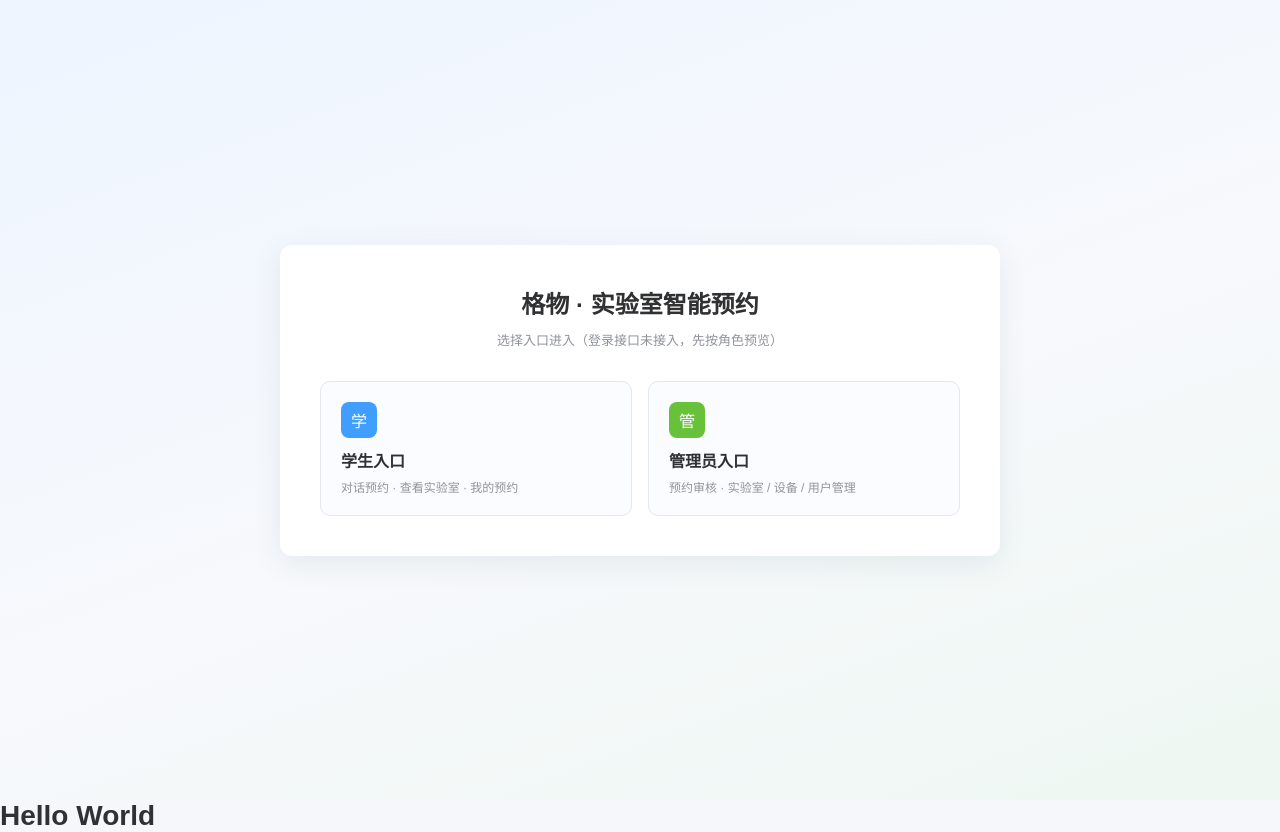
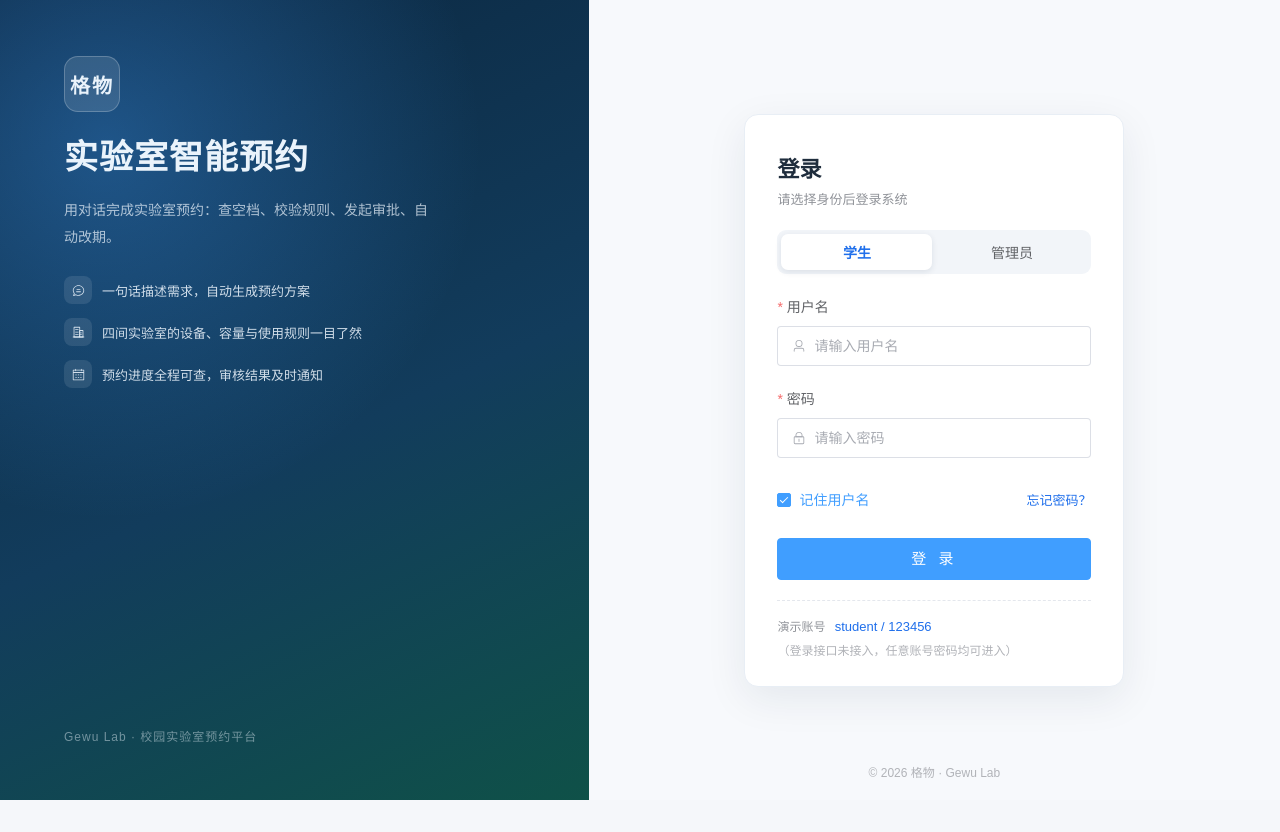
Before and after one commit to katixiya-git/gewu-lab, a Vue app in the folder frontend/: page /login in a window 1280 px wide. After the commit the page ends 800 px from the top, so only its background shows below. Built offline with nearby package versions, Linux system fonts and the light colour scheme.

Commit message:
feat: 登录页重做（品牌区+角色切换+表单校验+本地登录态）

```diff
--- a/frontend/index.html
+++ b/frontend/index.html
@@ -1,10 +1,10 @@
 <!DOCTYPE html>
-<html lang="">
+<html lang="zh-CN">
   <head>
     <meta charset="UTF-8">
     <link rel="icon" href="/favicon.ico">
     <meta name="viewport" content="width=device-width, initial-scale=1.0">
-    <title>Vite App</title>
+    <title>格物 · 实验室智能预约</title>
   </head>
   <body>
     <div id="app"></div>
--- a/frontend/src/App.vue
+++ b/frontend/src/App.vue
@@ -1,4 +1,3 @@
 <template>
   <RouterView />
-  <h1>Hello World</h1>
 </template>
--- /dev/null
+++ b/frontend/src/utils/auth.js
@@ -0,0 +1,33 @@
+const AUTH_KEY = 'gewu:auth'
+const REMEMBER_KEY = 'gewu:remember-username'
+
+/** 读取当前登录信息，未登录返回 null */
+export function getAuth() {
+  try {
+    return JSON.parse(localStorage.getItem(AUTH_KEY))
+  } catch {
+    return null
+  }
+}
+
+/** 写入登录信息；role: 'student' | 'admin' */
+export function setAuth({ role, name, username }) {
+  localStorage.setItem(AUTH_KEY, JSON.stringify({ role, name, username }))
+}
+
+/** 退出登录 */
+export function clearAuth() {
+  localStorage.removeItem(AUTH_KEY)
+}
+
+export function getRememberedUsername() {
+  return localStorage.getItem(REMEMBER_KEY) || ''
+}
+
+export function setRememberedUsername(username) {
+  if (username) {
+    localStorage.setItem(REMEMBER_KEY, username)
+  } else {
+    localStorage.removeItem(REMEMBER_KEY)
+  }
+}
--- a/frontend/src/views/LoginView.vue
+++ b/frontend/src/views/LoginView.vue
@@ -1,114 +1,376 @@
 <script setup>
+import { onMounted, reactive, ref } from 'vue'
 import { useRouter } from 'vue-router'
+import { ElMessage } from 'element-plus'
+import { ChatLineRound, Calendar, OfficeBuilding, Lock, User } from '@element-plus/icons-vue'
+import { setAuth, getRememberedUsername, setRememberedUsername } from '@/utils/auth'
 
 const router = useRouter()
+
+const DEMO = {
+  student: { username: 'student', password: '123456', name: '张同学' },
+  admin: { username: 'admin', password: '123456', name: '王老师' }
+}
+
+const role = ref('student')
+const loading = ref(false)
+const remember = ref(true)
+const formRef = ref()
+const form = reactive({ username: '', password: '' })
+
+const rules = {
+  username: [
+    { required: true, message: '请输入用户名', trigger: 'blur' },
+    { min: 3, max: 20, message: '用户名长度 3–20 个字符', trigger: 'blur' }
+  ],
+  password: [
+    { required: true, message: '请输入密码', trigger: 'blur' },
+    { min: 6, max: 32, message: '密码长度 6–32 个字符', trigger: 'blur' }
+  ]
+}
+
+onMounted(() => {
+  form.username = getRememberedUsername()
+})
+
+function switchRole(next) {
+  if (role.value === next) return
+  role.value = next
+  formRef.value?.clearValidate()
+}
+
+function fillDemo() {
+  const demo = DEMO[role.value]
+  form.username = demo.username
+  form.password = demo.password
+}
+
+function submit() {
+  formRef.value?.validate((valid) => {
+    if (!valid) return
+    loading.value = true
+    // 登录接口未接入：本地模拟一次请求耗时，直接按角色进入
+    window.setTimeout(() => {
+      const demo = DEMO[role.value]
+      const isDemoAccount =
+        form.username === demo.username && form.password === demo.password
+      const name = isDemoAccount ? demo.name : form.username
+      setAuth({ role: role.value, name, username: form.username })
+      setRememberedUsername(remember.value ? form.username : '')
+      loading.value = false
+      ElMessage.success(`欢迎回来，${name}`)
+      router.push(role.value === 'admin' ? '/admin/reviews' : '/chat')
+    }, 420)
+  })
+}
 </script>
 
 <template>
-  <div class="login-page">
-    <div class="login-card">
-      <h1 class="login-card__title">格物 · 实验室智能预约</h1>
-      <p class="login-card__desc">选择入口进入（登录接口未接入，先按角色预览）</p>
+  <div class="login">
+    <section class="login__brand">
+      <div class="brand__mark">格物</div>
+      <h1 class="brand__title">实验室智能预约</h1>
+      <p class="brand__slogan">用对话完成实验室预约：查空档、校验规则、发起审批、自动改期。</p>
 
-      <div class="login-card__entries">
-        <button class="entry entry--student" @click="router.push('/chat')">
-          <span class="entry__icon">学</span>
-          <span class="entry__title">学生入口</span>
-          <span class="entry__desc">对话预约 · 查看实验室 · 我的预约</span>
-        </button>
+      <ul class="brand__points">
+        <li>
+          <el-icon><ChatLineRound /></el-icon>
+          <span>一句话描述需求，自动生成预约方案</span>
+        </li>
+        <li>
+          <el-icon><OfficeBuilding /></el-icon>
+          <span>四间实验室的设备、容量与使用规则一目了然</span>
+        </li>
+        <li>
+          <el-icon><Calendar /></el-icon>
+          <span>预约进度全程可查，审核结果及时通知</span>
+        </li>
+      </ul>
 
-        <button class="entry entry--admin" @click="router.push('/admin/reviews')">
-          <span class="entry__icon">管</span>
-          <span class="entry__title">管理员入口</span>
-          <span class="entry__desc">预约审核 · 实验室 / 设备 / 用户管理</span>
-        </button>
+      <p class="brand__footer">Gewu Lab · 校园实验室预约平台</p>
+    </section>
+
+    <section class="login__panel">
+      <div class="panel">
+        <header class="panel__head">
+          <h2>登录</h2>
+          <p>请选择身份后登录系统</p>
+        </header>
+
+        <div class="role-switch">
+          <button
+            type="button"
+            class="role-switch__item"
+            :class="{ 'is-active': role === 'student' }"
+            @click="switchRole('student')"
+          >
+            学生
+          </button>
+          <button
+            type="button"
+            class="role-switch__item"
+            :class="{ 'is-active': role === 'admin' }"
+            @click="switchRole('admin')"
+          >
+            管理员
+          </button>
+        </div>
+
+        <el-form
+          ref="formRef"
+          :model="form"
+          :rules="rules"
+          label-position="top"
+          size="large"
+          @submit.prevent="submit"
+        >
+          <el-form-item label="用户名" prop="username">
+            <el-input
+              v-model.trim="form.username"
+              placeholder="请输入用户名"
+              :prefix-icon="User"
+              autocomplete="username"
+              @keyup.enter="submit"
+            />
+          </el-form-item>
+
+          <el-form-item label="密码" prop="password">
+            <el-input
+              v-model="form.password"
+              type="password"
+              show-password
+              placeholder="请输入密码"
+              :prefix-icon="Lock"
+              autocomplete="current-password"
+              @keyup.enter="submit"
+            />
+          </el-form-item>
+
+          <div class="panel__row">
+            <el-checkbox v-model="remember">记住用户名</el-checkbox>
+            <el-tooltip content="找回密码功能暂未开放" placement="top">
+              <span class="panel__link">忘记密码？</span>
+            </el-tooltip>
+          </div>
+
+          <el-button
+            type="primary"
+            class="panel__submit"
+            :loading="loading"
+            native-type="submit"
+            @click="submit"
+          >
+            登 录
+          </el-button>
+        </el-form>
+
+        <p class="panel__demo">
+          演示账号
+          <button type="button" class="panel__link" @click="fillDemo">
+            {{ DEMO[role].username }} / {{ DEMO[role].password }}
+          </button>
+          <span class="panel__demo-tip">（登录接口未接入，任意账号密码均可进入）</span>
+        </p>
       </div>
-    </div>
+
+      <p class="login__copyright">© 2026 格物 · Gewu Lab</p>
+    </section>
   </div>
 </template>
 
 <style scoped>
-.login-page {
+.login {
+  display: grid;
+  grid-template-columns: minmax(360px, 46%) 1fr;
+  min-height: 100vh;
+}
+
+/* 左侧品牌区 */
+.login__brand {
+  display: flex;
+  flex-direction: column;
+  justify-content: center;
+  gap: 18px;
+  padding: 56px 64px;
+  color: #eaf3fb;
+  background:
+    radial-gradient(circle at 18% 18%, rgb(64 158 255 / 35%), transparent 46%),
+    linear-gradient(155deg, #0b2740 0%, #123c5c 55%, #0f5148 100%);
+}
+
+.brand__mark {
+  width: 56px;
+  height: 56px;
   display: flex;
   align-items: center;
   justify-content: center;
-  min-height: 100vh;
-  background: linear-gradient(160deg, #eef5ff 0%, #f7f9fc 55%, #eef7f2 100%);
+  border-radius: 14px;
+  background: rgb(255 255 255 / 12%);
+  border: 1px solid rgb(255 255 255 / 22%);
+  font-size: 20px;
+  font-weight: 600;
+  letter-spacing: 2px;
 }
 
-.login-card {
-  width: 720px;
-  padding: 40px;
-  background: #fff;
-  border-radius: 12px;
-  box-shadow: 0 8px 30px rgb(31 45 61 / 8%);
-  text-align: center;
+.brand__title {
+  font-size: 34px;
+  font-weight: 600;
+  letter-spacing: 1px;
 }
 
-.login-card__title {
-  font-size: 24px;
-  font-weight: 600;
-  color: #303133;
+.brand__slogan {
+  max-width: 26em;
+  font-size: 14px;
+  line-height: 1.9;
+  color: rgb(234 243 251 / 72%);
 }
 
-.login-card__desc {
-  margin: 10px 0 32px;
+.brand__points {
+  display: flex;
+  flex-direction: column;
+  gap: 14px;
+  margin-top: 8px;
+  padding: 0;
+  list-style: none;
+}
+
+.brand__points li {
+  display: flex;
+  align-items: center;
+  gap: 10px;
+  font-size: 13px;
+  color: rgb(234 243 251 / 88%);
+}
+
+.brand__points .el-icon {
+  flex: none;
+  width: 28px;
+  height: 28px;
+  border-radius: 8px;
+  background: rgb(255 255 255 / 10%);
+}
+
+.brand__footer {
+  margin-top: auto;
+  font-size: 12px;
+  color: rgb(234 243 251 / 45%);
+  letter-spacing: 1px;
+}
+
+/* 右侧表单区 */
+.login__panel {
+  position: relative;
+  display: flex;
+  flex-direction: column;
+  align-items: center;
+  justify-content: center;
+  padding: 40px 24px;
+  background: #f7f9fc;
+}
+
+.panel {
+  width: 100%;
+  max-width: 380px;
+  padding: 36px 32px 28px;
+  background: #fff;
+  border: 1px solid #e8eef5;
+  border-radius: 14px;
+  box-shadow: 0 12px 40px rgb(16 42 67 / 8%);
+}
+
+.panel__head h2 {
+  font-size: 22px;
+  font-weight: 600;
+  color: #1f2d3d;
+}
+
+.panel__head p {
+  margin: 6px 0 22px;
   font-size: 13px;
   color: #909399;
 }
 
-.login-card__entries {
+.role-switch {
   display: grid;
   grid-template-columns: 1fr 1fr;
-  gap: 16px;
+  gap: 4px;
+  margin-bottom: 22px;
+  padding: 4px;
+  border-radius: 9px;
+  background: #f2f5f9;
 }
 
-.entry {
-  display: flex;
-  flex-direction: column;
-  align-items: flex-start;
-  gap: 6px;
-  padding: 20px;
-  border: 1px solid #e4e7ed;
-  border-radius: 10px;
-  background: #fafcff;
+.role-switch__item {
+  padding: 8px 0;
+  border: none;
+  border-radius: 7px;
+  background: transparent;
+  font-size: 14px;
+  color: #606266;
   cursor: pointer;
-  text-align: left;
   transition:
-    border-color 0.2s,
-    transform 0.2s;
+    background 0.2s,
+    color 0.2s,
+    box-shadow 0.2s;
 }
 
-.entry:hover {
-  border-color: #409eff;
-  transform: translateY(-2px);
+.role-switch__item.is-active {
+  background: #fff;
+  color: #1f6feb;
+  font-weight: 600;
+  box-shadow: 0 2px 6px rgb(16 42 67 / 10%);
 }
 
-.entry__icon {
-  display: inline-flex;
+.panel__row {
+  display: flex;
   align-items: center;
-  justify-content: center;
-  width: 36px;
-  height: 36px;
-  margin-bottom: 4px;
-  border-radius: 8px;
-  background: #409eff;
-  color: #fff;
-  font-size: 16px;
+  justify-content: space-between;
+  margin: 2px 0 18px;
 }
 
-.entry--admin .entry__icon {
-  background: #67c23a;
+.panel__link {
+  border: none;
+  background: transparent;
+  font-size: 13px;
+  color: #1f6feb;
+  cursor: pointer;
 }
 
-.entry__title {
-  font-size: 16px;
-  font-weight: 600;
-  color: #303133;
+.panel__submit {
+  width: 100%;
+  height: 42px;
+  font-size: 15px;
+  letter-spacing: 4px;
 }
 
-.entry__desc {
+.panel__demo {
+  margin-top: 20px;
+  padding-top: 16px;
+  border-top: 1px dashed #e4e7ed;
   font-size: 12px;
   color: #909399;
 }
+
+.panel__demo-tip {
+  display: block;
+  margin-top: 6px;
+  color: #b1b3b8;
+}
+
+.login__copyright {
+  position: absolute;
+  bottom: 20px;
+  font-size: 12px;
+  color: #b1b3b8;
+}
+
+@media (max-width: 900px) {
+  .login {
+    grid-template-columns: 1fr;
+  }
+
+  .login__brand {
+    display: none;
+  }
+}
 </style>
```
Also changed, not shown: frontend/src/components/layout/AppHeader.vue (+11 -3 lines), 2 other files (tests, documents, lock files or other folders).
